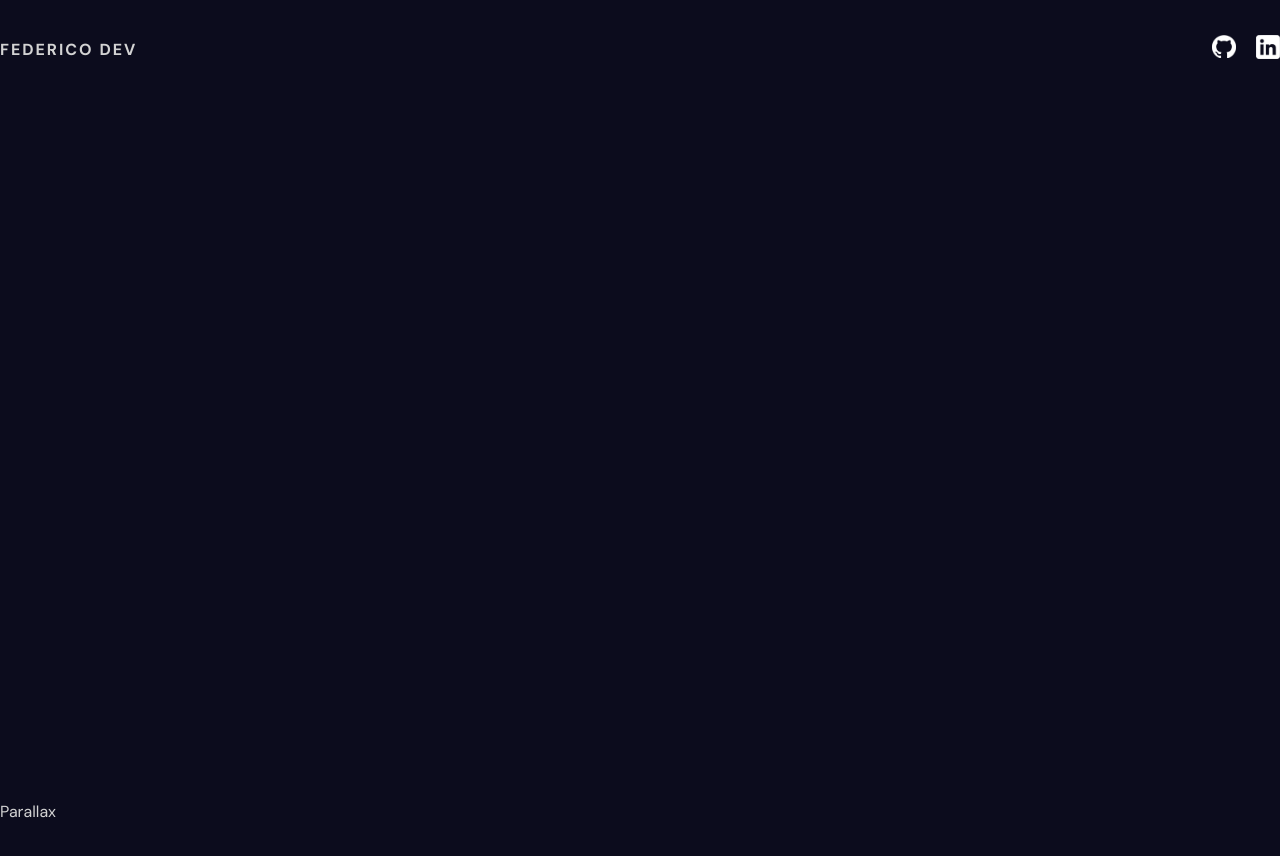
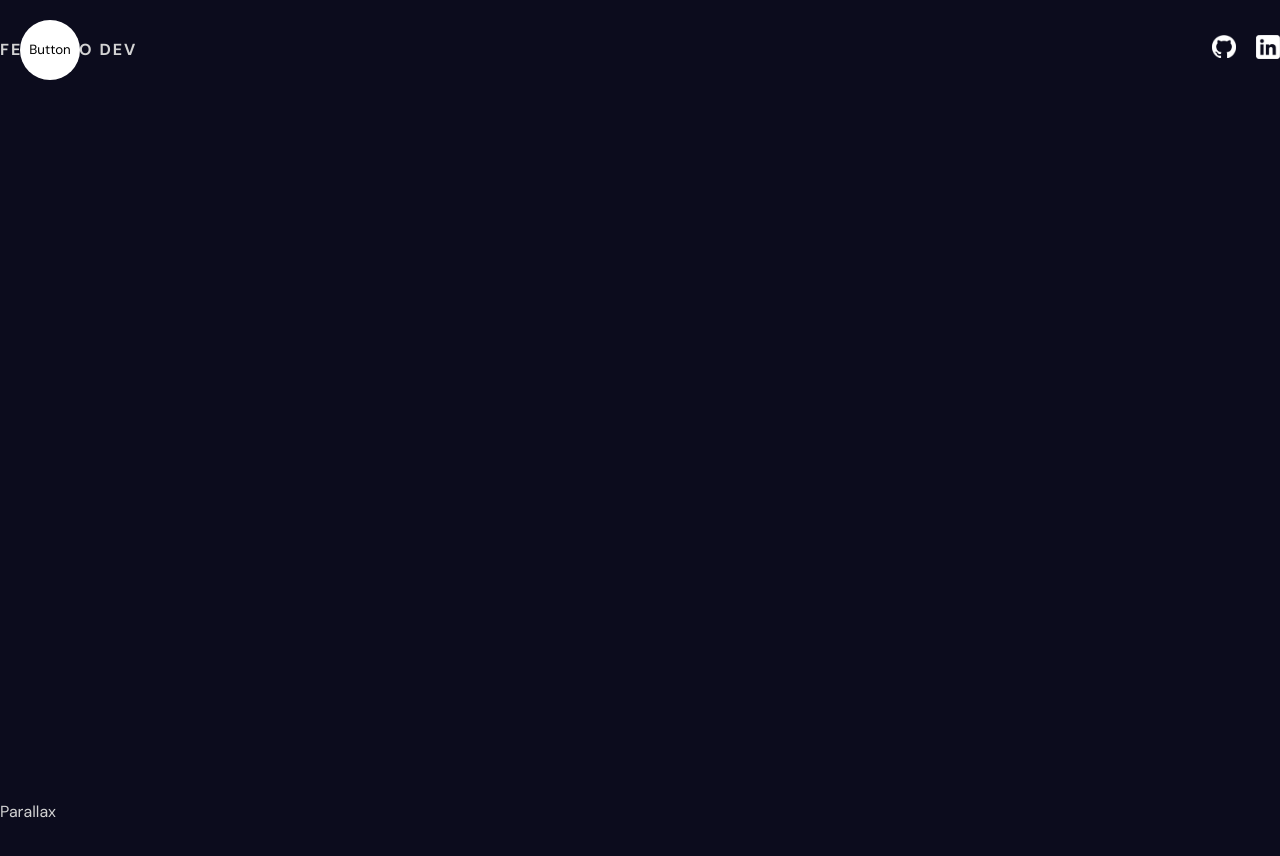
Before and after one commit to federico-init/my-portfolio, a React (Vite) app: page / in a window 1280 px wide. Shown: the top 856 px of the page. Built offline with nearby package versions, Linux system fonts and the light colour scheme.

Commit message:
feat: animations w/ framer motion + sidebar added

```diff
--- a/src/components/navbar/Navbar.jsx
+++ b/src/components/navbar/Navbar.jsx
@@ -1,11 +1,20 @@
+import { motion } from "framer-motion";
 import "./navbar.scss";
+import Sidebar from "../sidebar/Sidebar";
 
 const Navbar = () => {
   return (
     <div className="navbar">
       {/* SIDEBAR */}
+      <Sidebar />
       <div className="wrapper">
-        <span>Federico Dev</span>
+        <motion.span
+          initial={{ opacity: 0, scale: 0.5 }}
+          animate={{ opacity: 1, scale: 1 }}
+          transition={{ duration: 0.5 }}
+        >
+          Federico Dev
+        </motion.span>
         <div className="social">
           <a href="github.com/federico-init">
             <img src="/github.png" alt="github" />
--- /dev/null
+++ b/src/components/sidebar/Sidebar.jsx
@@ -0,0 +1,40 @@
+import { useState } from "react";
+import Links from "./links/Links";
+import ToggleButton from "./toggleButton/ToggleButton";
+import { motion } from "framer-motion";
+import "./sidebar.scss";
+
+const Sidebar = () => {
+  const [open, setOpen] = useState(false);
+
+  // framer motion variants
+  const variants = {
+    open: {
+      clipPath: "circle(1500px at 50px 50px)",
+      transition: {
+        type: "spring",
+        stiffness: 20,
+      },
+    },
+    closed: {
+      clipPath: "circle(30px at 50px 50px)",
+      transition: {
+        delay: 0.5,
+        type: "spring",
+        stiffness: 400,
+        damping: 40,
+      },
+    },
+  };
+
+  return (
+    <motion.div className="sidebar" animate={open ? "open" : "closed"}>
+      <motion.div className="bg" variants={variants}>
+        <Links />
+      </motion.div>
+      <ToggleButton setOpen={setOpen} />
+    </motion.div>
+  );
+};
+
+export default Sidebar;
--- /dev/null
+++ b/src/components/sidebar/links/Links.jsx
@@ -0,0 +1,5 @@
+const Links = () => {
+  return <div className="links">Links</div>;
+};
+
+export default Links;
--- /dev/null
+++ b/src/components/sidebar/sidebar.scss
@@ -0,0 +1,44 @@
+.sidebar {
+  display: flex;
+  flex-direction: column;
+  align-items: center;
+  justify-content: center;
+  background-color: white;
+  color: black;
+
+  .bg {
+    position: fixed;
+    top: 0;
+    bottom: 0;
+    left: 0;
+    width: 400px;
+    background: white;
+
+    .links {
+      position: absolute;
+      width: 100%;
+      height: 100%;
+      display: flex;
+      flex-direction: column;
+      align-items: center;
+      justify-content: center;
+      gap: 20px;
+
+      a {
+        font-size: 40px;
+      }
+    }
+  }
+
+  button {
+    width: 50px;
+    height: 50px;
+    border-radius: 50%;
+    position: fixed;
+    top: 25px;
+    left: 25px;
+    background-color: transparent;
+    border: none;
+    cursor: pointer;
+  }
+}
--- /dev/null
+++ b/src/components/sidebar/toggleButton/ToggleButton.jsx
@@ -0,0 +1,5 @@
+const ToggleButton = ({ setOpen }) => {
+  return <button onClick={() => setOpen((prev) => !prev)}>Button</button>;
+};
+
+export default ToggleButton;
```
